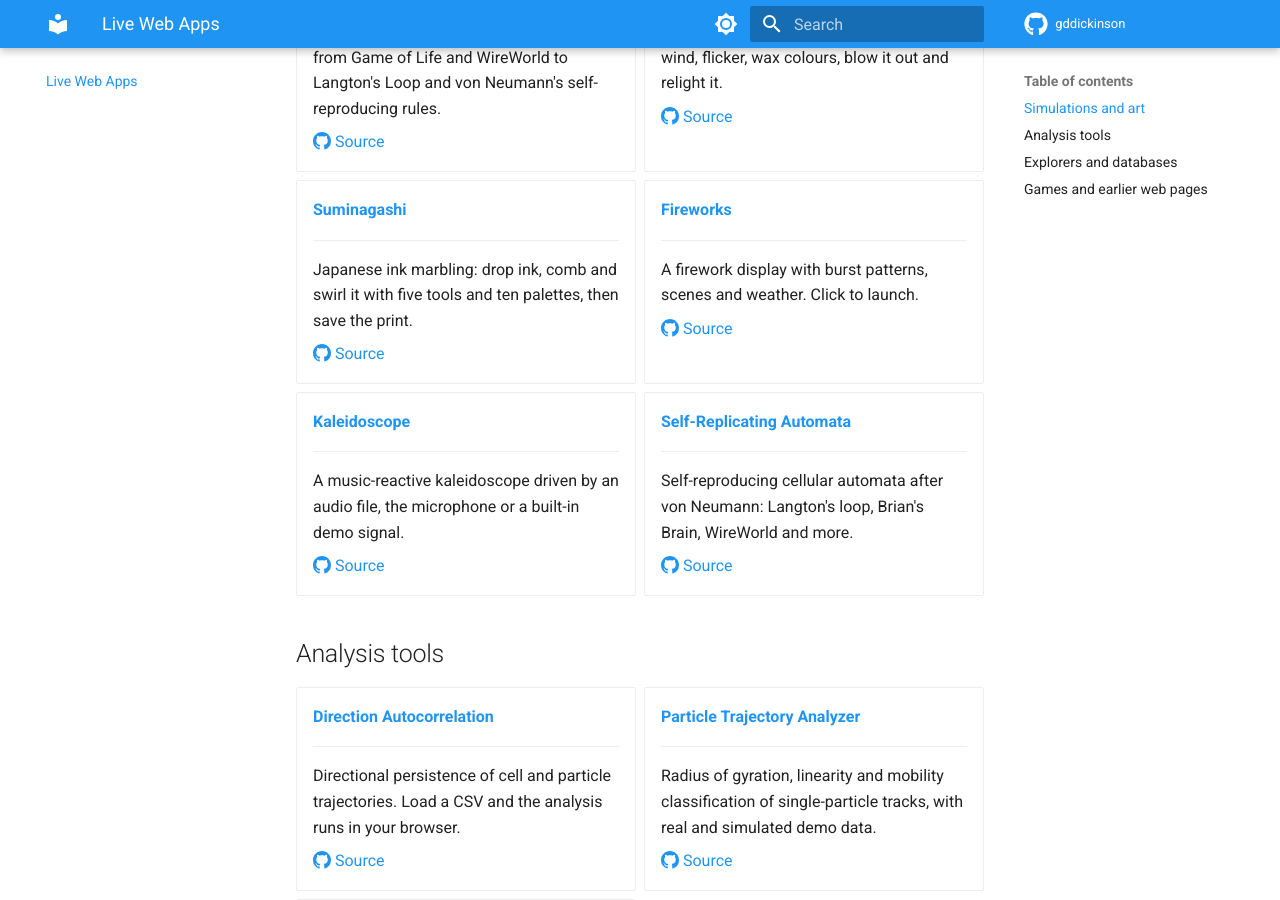
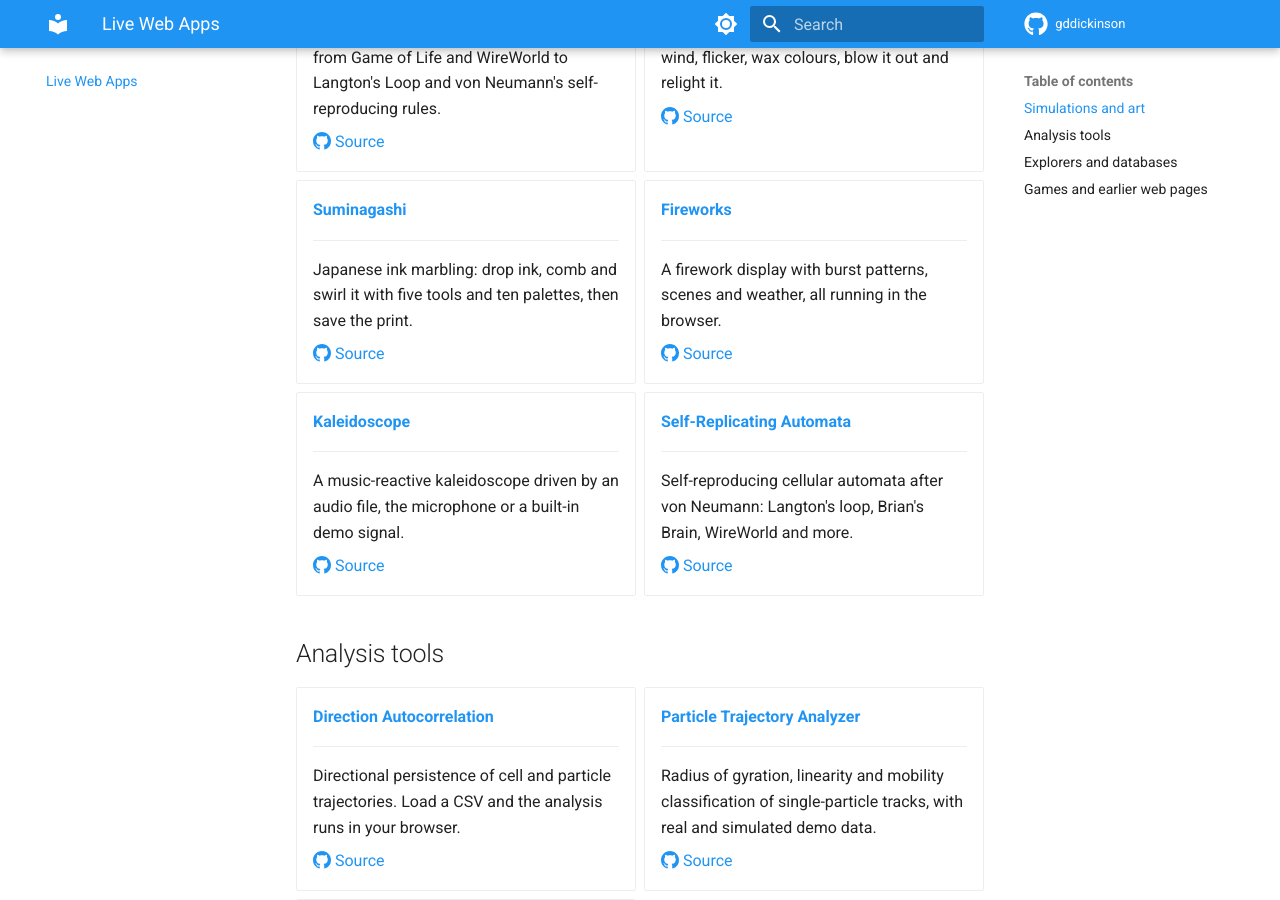
Before and after one commit to gddickinson/gddickinson.github.io, an MkDocs documentation site: the page built from docs/web-apps.md, in a window 1280 px wide and 900 px high, scrolled down 665 px. Built offline with MkDocs 1.6.1 and Material for MkDocs 9.7.7, drawn with Linux system fonts in a browser that asks for light colours.

Commit message:
Web apps gallery: fireworks description
Co-Authored-By: Claude Opus 5.5 <noreply@anthropic.com>

```diff
--- a/docs/web-apps.md
+++ b/docs/web-apps.md
@@ -54,7 +54,7 @@ Projects you can use straight from the browser. Each one also runs as a local we
 
     ---
 
-    A firework display with burst patterns, scenes and weather. Click to launch.
+    A firework display with burst patterns, scenes and weather, all running in the browser.
 
     [:octicons-mark-github-16: Source](https://github.com/gddickinson/fireworks)
 
```
